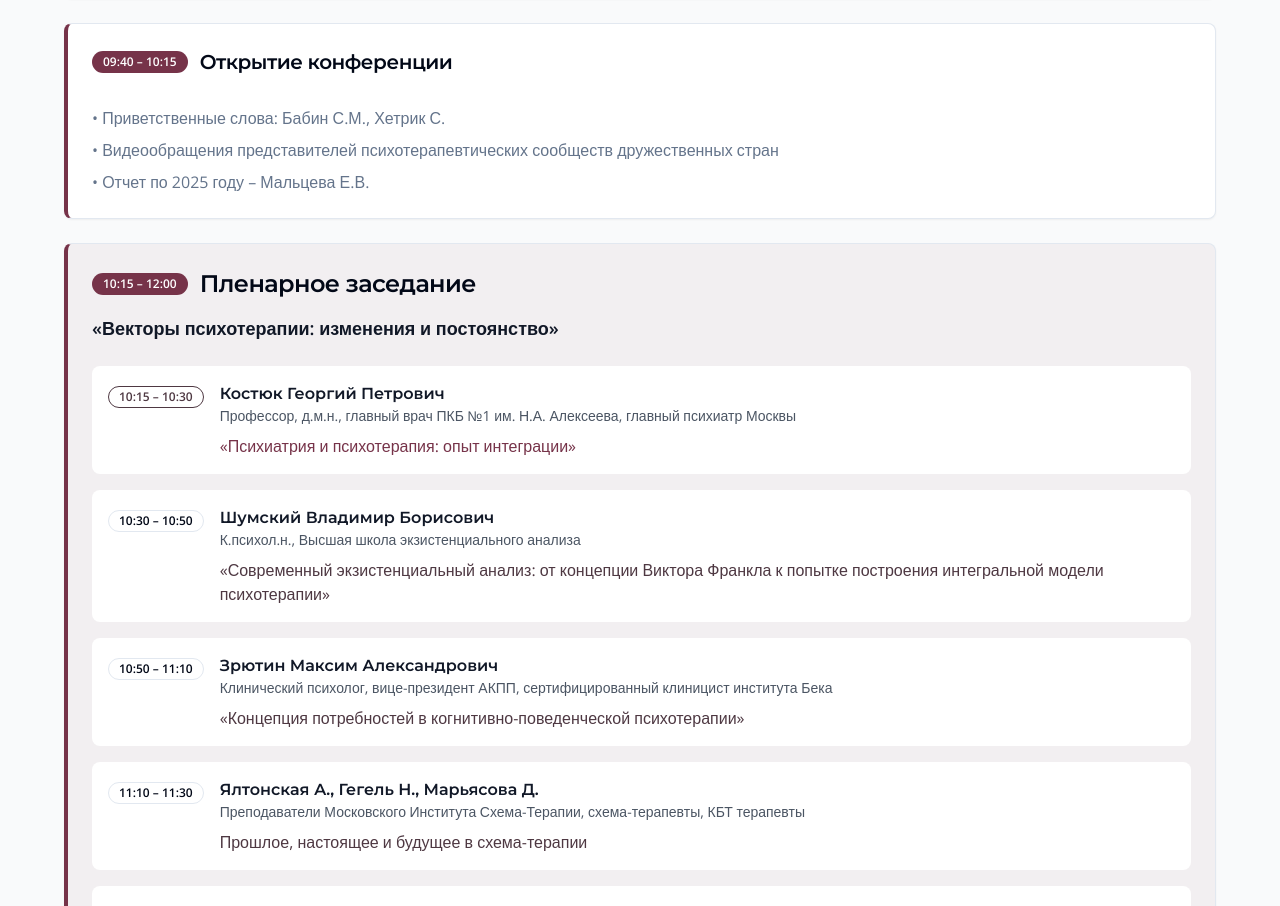
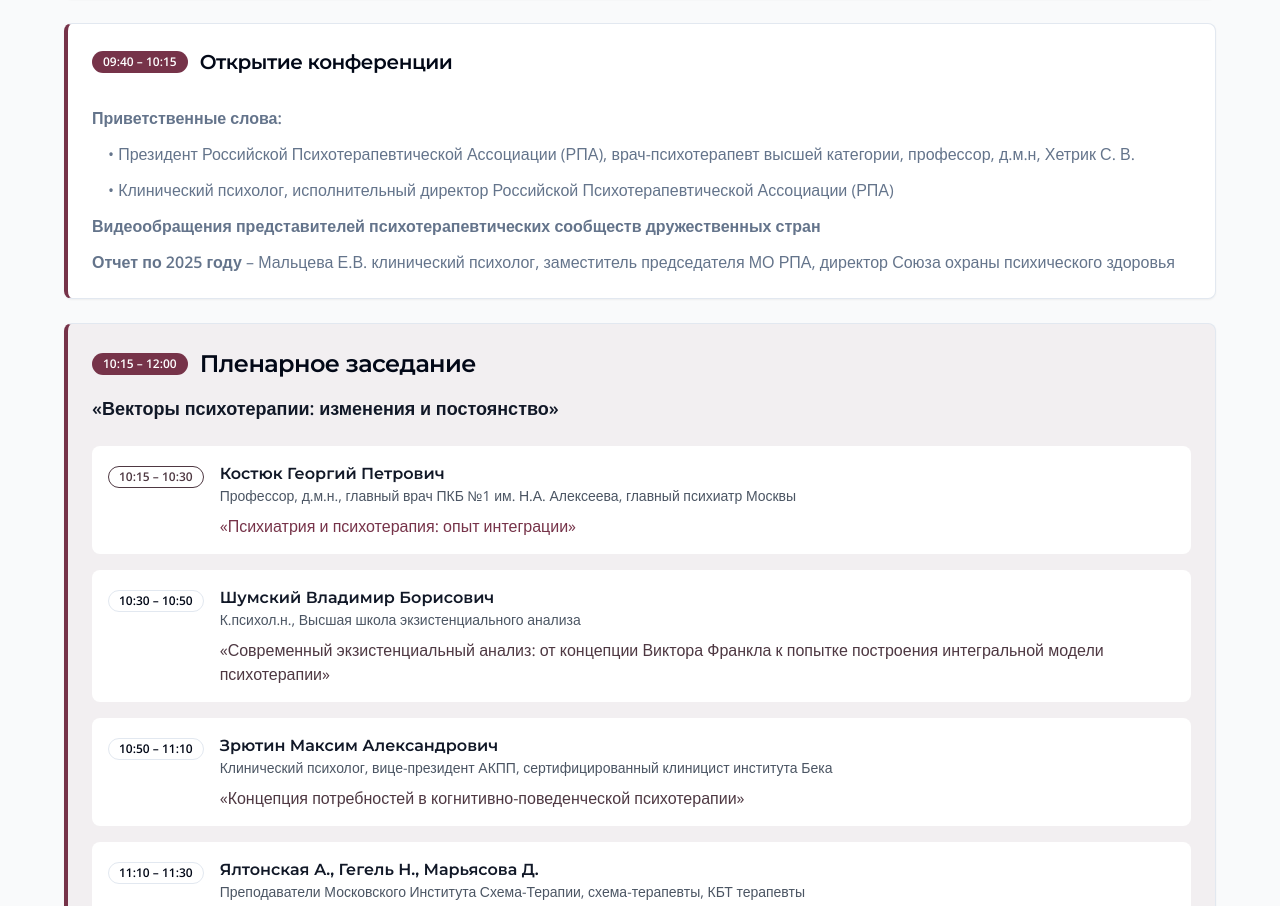
Before and after one commit to pr-poehali-dev/website-structure-optimization, a React (Vite) app: page / in a window 1280 px wide. Shown: the part 2102-3008 px from the top of the page. Built offline with nearby package versions, Linux system fonts and the light colour scheme.

Commit message:
Обновлены описания докладчиков и организаторов

```diff
--- a/src/pages/Index.tsx
+++ b/src/pages/Index.tsx
@@ -245,10 +245,12 @@ const Index = () => {
                     <CardTitle className="text-xl">Открытие конференции</CardTitle>
                   </div>
                   <CardDescription className="text-base">
-                    <div className="space-y-2 mt-4">
-                      <p>• Приветственные слова: Бабин С.М., Хетрик С.</p>
-                      <p>• Видеообращения представителей психотерапевтических сообществ дружественных стран</p>
-                      <p>• Отчет по 2025 году – Мальцева Е.В.</p>
+                    <div className="space-y-3 mt-4">
+                      <p><strong>Приветственные слова:</strong></p>
+                      <p className="ml-4">• Президент Российской Психотерапевтической Ассоциации (РПА), врач-психотерапевт высшей категории, профессор, д.м.н, Хетрик С. В.</p>
+                      <p className="ml-4">• Клинический психолог, исполнительный директор Российской Психотерапевтической Ассоциации (РПА)</p>
+                      <p className="mt-3"><strong>Видеообращения представителей психотерапевтических сообществ дружественных стран</strong></p>
+                      <p className="mt-3"><strong>Отчет по 2025 году</strong> – Мальцева Е.В. клинический психолог, заместитель председателя МО РПА, директор Союза охраны психического здоровья</p>
                     </div>
                   </CardDescription>
                 </CardHeader>
```
